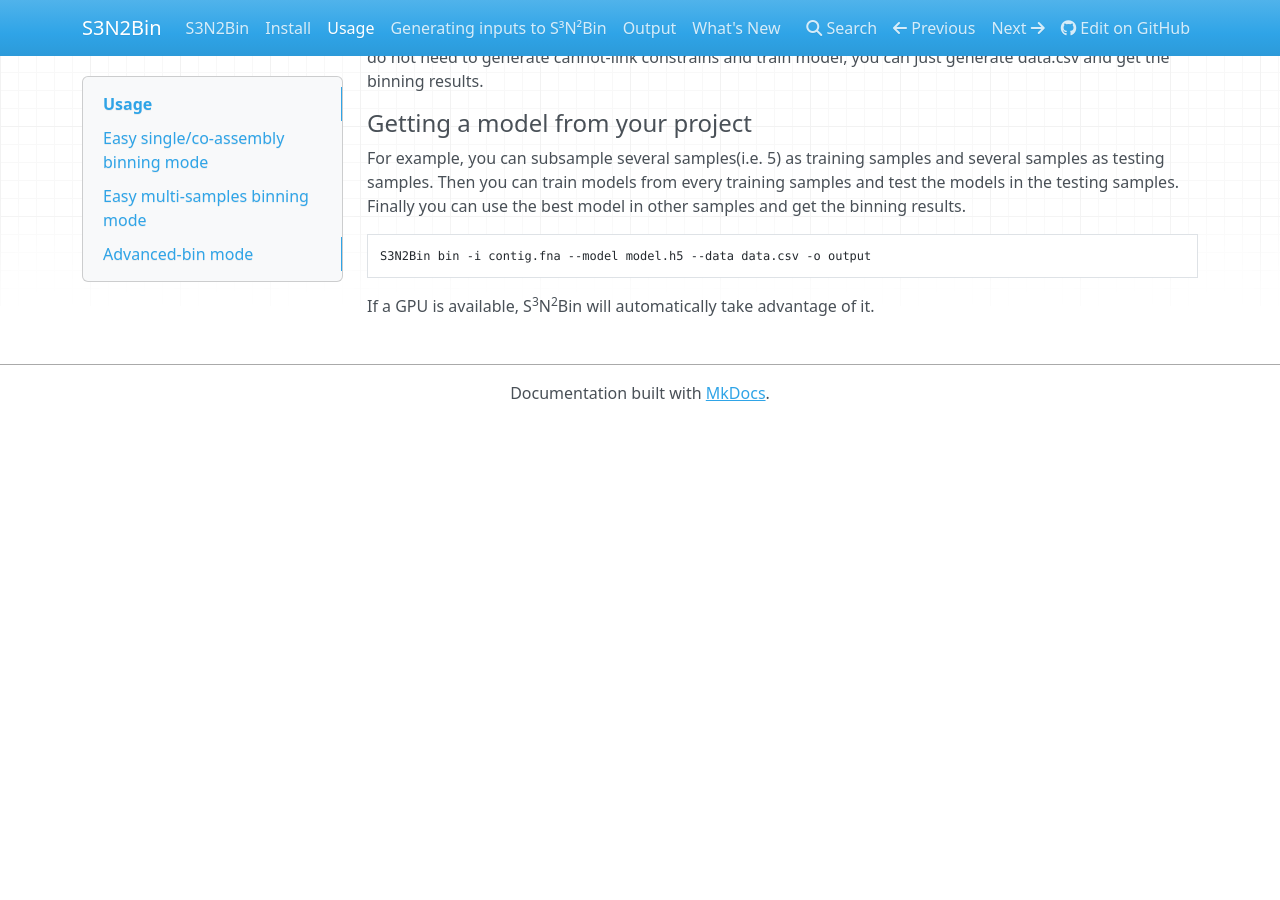
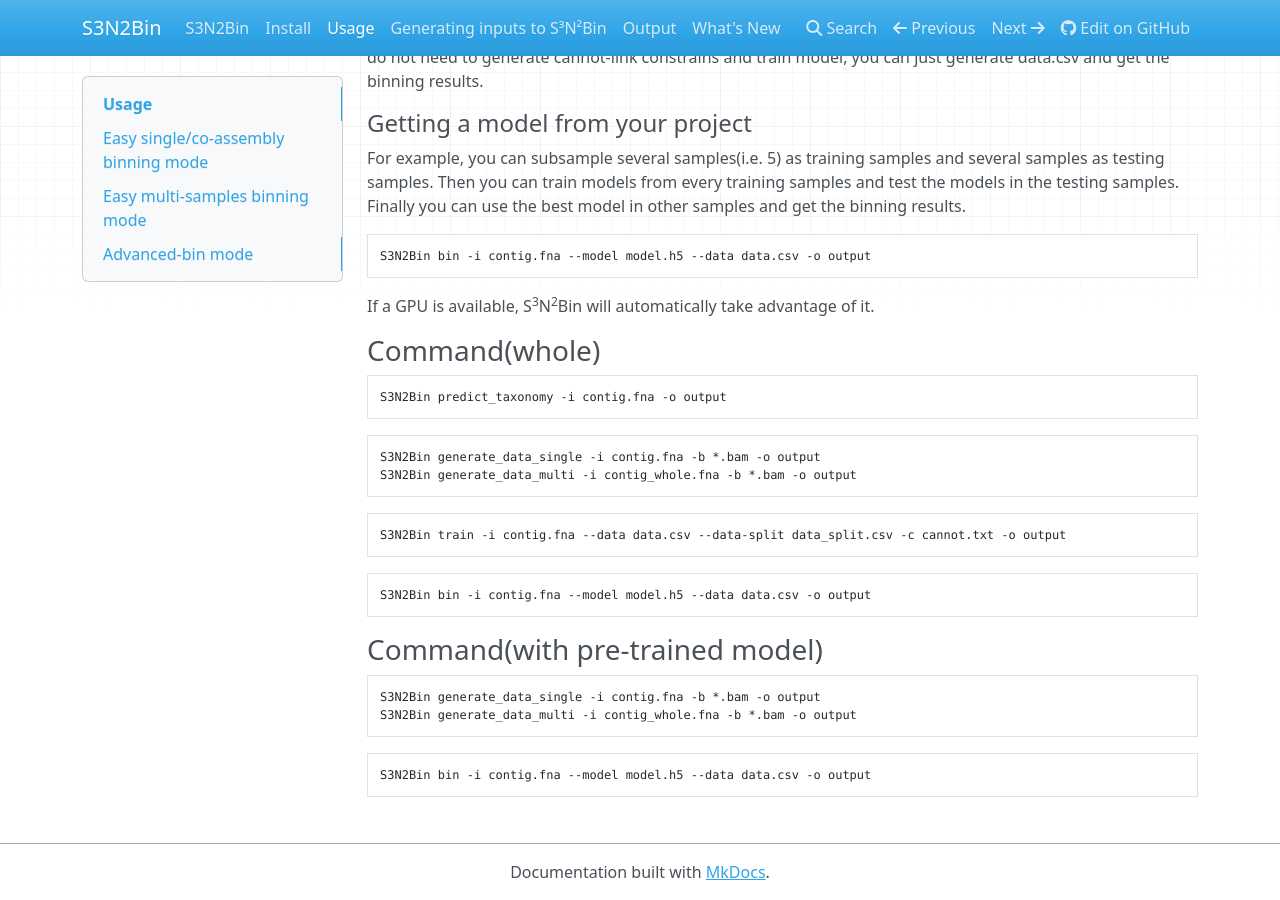
Before and after one commit to BigDataBiology/SemiBin, an MkDocs documentation site: the page built from docs/usage.md, in a window 1280 px wide and 900 px high, scrolled down 2750 px. Built offline with MkDocs 1.6.1, drawn with Linux system fonts in a browser that asks for light colours; nearby versions of some CDN libraries; before the commit the page ends 3171 px from its top, so only the background shows below that.

Commit message:
Better doc

````diff
--- a/docs/usage.md
+++ b/docs/usage.md
@@ -153,3 +153,33 @@ S3N2Bin bin -i contig.fna --model model.h5 --data data.csv -o output
 
 If a GPU is available, S<sup>3</sup>N<sup>2</sup>Bin will automatically take
 advantage of it.
+
+### Command(whole)
+
+```bash
+S3N2Bin predict_taxonomy -i contig.fna -o output
+```
+
+```bash
+S3N2Bin generate_data_single -i contig.fna -b *.bam -o output
+S3N2Bin generate_data_multi -i contig_whole.fna -b *.bam -o output
+```
+
+```bash
+S3N2Bin train -i contig.fna --data data.csv --data-split data_split.csv -c cannot.txt -o output
+```
+
+```bash
+S3N2Bin bin -i contig.fna --model model.h5 --data data.csv -o output
+```
+
+### Command(with pre-trained model) ###
+
+```bash
+S3N2Bin generate_data_single -i contig.fna -b *.bam -o output
+S3N2Bin generate_data_multi -i contig_whole.fna -b *.bam -o output
+```
+
+```bash
+S3N2Bin bin -i contig.fna --model model.h5 --data data.csv -o output
+```
````
